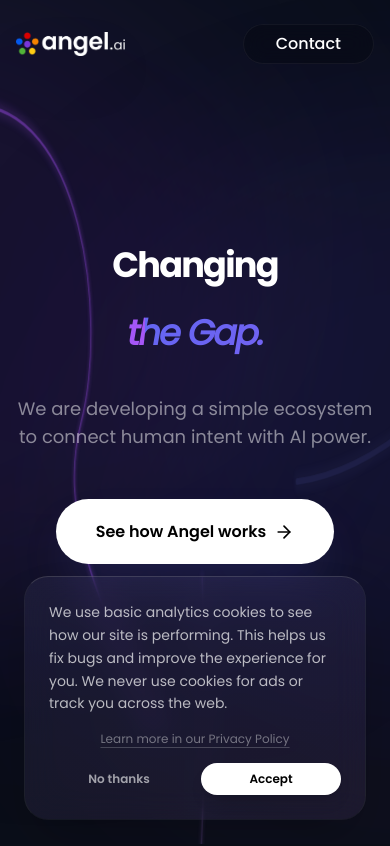
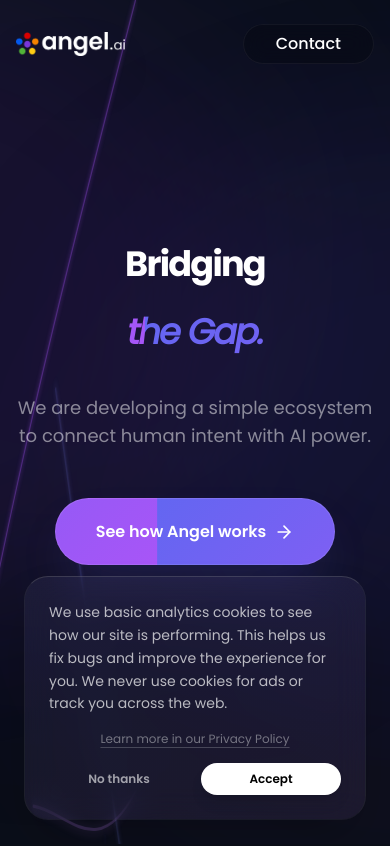
Before and after one commit to AngelAI-git/Website, a React (Vite) app: page / in a window 390 px wide. Shown: the top 846 px of the page. Built offline with nearby package versions, Linux system fonts and the light colour scheme.

Commit message:
added gardient to bottun and back to Bridging text

```diff
--- a/src/App.tsx
+++ b/src/App.tsx
@@ -147,26 +147,45 @@ const OrganicWave = ({
 
 const BackgroundWaves = () => {
   // Sinuous waves and loops paths - created to look organic and flowy
-  const paths = [
-    // Large sine wave across screen
+  /* Desktop Paths: Organic, flowing, centralized */
+  const desktopPaths = [
     "M-100,400 C300,200 600,600 1540,400",
-    // Looping wave from top left
     "M-100,100 C300,100 400,300 300,400 C200,500 400,600 800,800",
-    // Loop de loop in center
     "M0,400 C400,400 600,200 720,400 C840,600 600,600 720,400 C840,200 1100,400 1540,400",
-    // Vertical sinuous wave
     "M720,-100 C600,300 840,500 720,900",
-    // Chaos loop
     "M1540,200 C1200,200 1000,500 800,300 C600,100 400,400 -100,300"
+  ];
+
+  /* Mobile Paths: Dispersed, coming from corners, avoiding center congestion */
+  const mobilePaths = [
+    /* 1. Top Left to Bottom Right diagonal - high arch */
+    "M-50,0 C100,100 200,400 500,900",
+    /* 2. Top Right to Center Left - swooping down */
+    "M500,0 C300,200 100,400 -50,600",
+    /* 3. Bottom Right to Top - subtle vertical */
+    "M400,900 C350,600 450,300 400,0",
+    /* 4. Horizontal bottom sweep */
+    "M-50,800 C150,700 300,850 500,750"
   ];
 
   return (
     <div className="fixed inset-0 z-0 pointer-events-none overflow-hidden">
-      <OrganicWave path={paths[0]} delay={0} duration={8} color="#818cf8" width={6} opacity={0.3} />
-      <OrganicWave path={paths[1]} delay={3} duration={10} color="#a855f7" width={3} opacity={0.5} />
-      <OrganicWave path={paths[2]} delay={6} duration={12} color="#6366f1" width={8} opacity={0.2} />
-      <OrganicWave path={paths[3]} delay={1} duration={7} color="#c084fc" width={5} opacity={0.4} />
-      <OrganicWave path={paths[4]} delay={9} duration={11} color="#818cf8" width={4} opacity={0.3} />
+      {/* Desktop Waves - Hidden on Mobile */}
+      <div className="hidden md:block w-full h-full absolute inset-0">
+        <OrganicWave path={desktopPaths[0]} delay={0} duration={8} color="#818cf8" width={6} opacity={0.3} />
+        <OrganicWave path={desktopPaths[1]} delay={3} duration={10} color="#a855f7" width={3} opacity={0.5} />
+        <OrganicWave path={desktopPaths[2]} delay={6} duration={12} color="#6366f1" width={8} opacity={0.2} />
+        <OrganicWave path={desktopPaths[3]} delay={1} duration={7} color="#c084fc" width={5} opacity={0.4} />
+        <OrganicWave path={desktopPaths[4]} delay={9} duration={11} color="#818cf8" width={4} opacity={0.3} />
+      </div>
+
+      {/* Mobile Waves - Hidden on Desktop */}
+      <div className="block md:hidden w-full h-full absolute inset-0">
+        <OrganicWave path={mobilePaths[0]} delay={0} duration={9} color="#818cf8" width={4} opacity={0.3} />
+        <OrganicWave path={mobilePaths[1]} delay={2} duration={11} color="#a855f7" width={3} opacity={0.4} />
+        <OrganicWave path={mobilePaths[2]} delay={5} duration={13} color="#6366f1" width={5} opacity={0.2} />
+        <OrganicWave path={mobilePaths[3]} delay={1} duration={8} color="#c084fc" width={3} opacity={0.3} />
+      </div>
     </div>
   );
 };
@@ -209,7 +228,7 @@ const Hero = () => {
             transition={{ duration: 1.2, ease: [0.22, 1, 0.36, 1] }}
             className="text-[9vw] leading-tight font-bold tracking-tighter pb-2"
           >
-            Changing
+            Bridging
           </motion.h1>
         </div>
         <div className="overflow-hidden mb-8">
@@ -239,9 +258,9 @@ const Hero = () => {
           className="flex justify-center"
         >
           <Magnetic>
-            <a href="#pillars" className="px-10 py-5 rounded-full bg-white text-black hover:scale-105 transition-transform duration-300 flex items-center gap-2 font-semibold shadow-2xl shadow-indigo-500/20">
+            <a href="#pillars" className="px-10 py-5 rounded-full gradient-bg text-white hover:scale-105 transition-transform duration-300 flex items-center gap-2 font-semibold shadow-2xl shadow-indigo-500/20 border border-white/10">
               See how Angel works
-              <ArrowRight className="w-5 h-5" />
+              <ArrowRight className="w-5 h-5 text-white" />
             </a>
           </Magnetic>
         </motion.div>
--- a/src/index.css
+++ b/src/index.css
@@ -84,6 +84,14 @@ body {
   transform: translateZ(0);
 }
 
+.gradient-bg {
+  background: var(--gradient-main);
+  background-size: 200% auto;
+  animation: shine 8s linear infinite;
+  will-change: background-position;
+  transform: translateZ(0);
+}
+
 @keyframes shine {
   to {
     background-position: 200% center;
```
